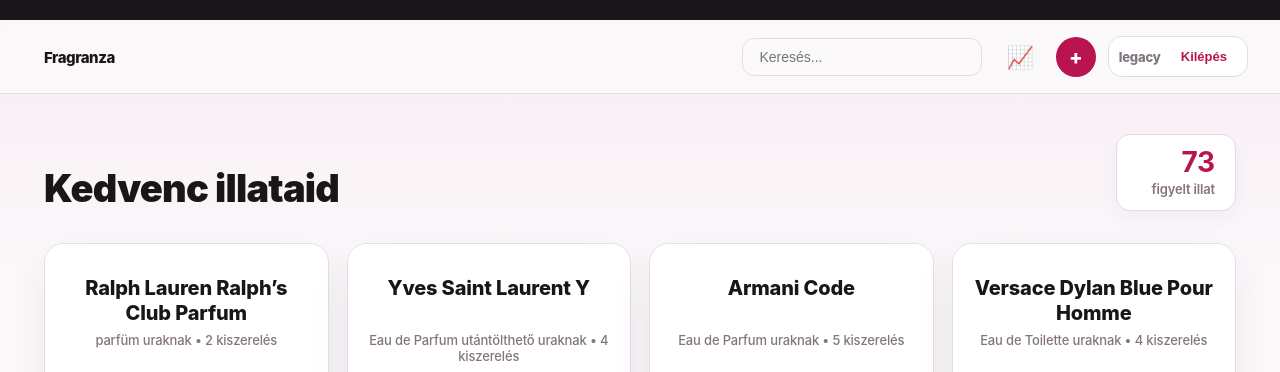
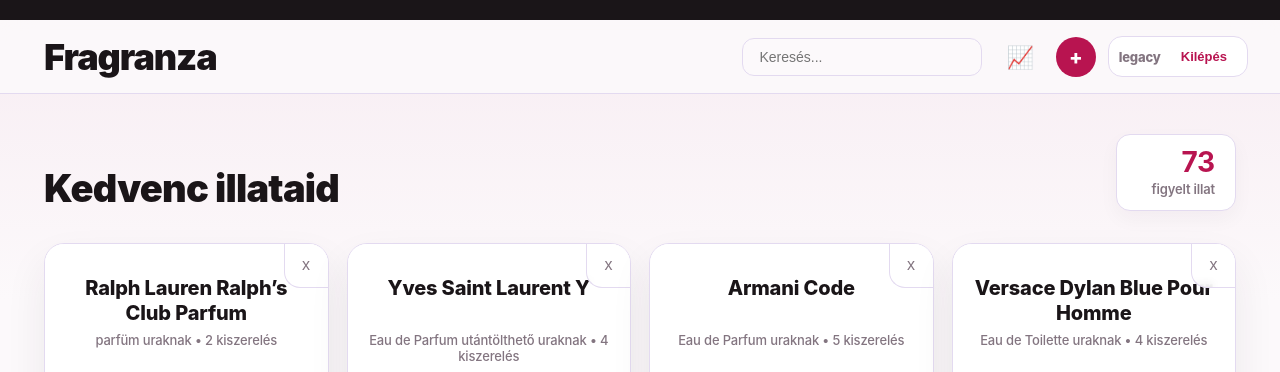
Before and after one commit to Tibor9704/notino-arfigyelo, a Flask app: page / in a window 1280 px wide. Shown: the top 372 px of the page. Run offline with Flask 3, Linux system fonts and the light colour scheme; a user stored in the database is signed in.

Commit message:
update readme and title size

```diff
--- a/static/style.css
+++ b/static/style.css
@@ -79,6 +79,12 @@
   color: var(--ink);
   text-decoration: none;
   letter-spacing: -0.03em;
+}
+
+.nav-link.brand-link {
+  font-size: 36px;
+  font-weight: 900;
+  line-height: 1;
 }
 
 .brand-link:hover {
--- a/templates/index.html
+++ b/templates/index.html
@@ -23,10 +23,10 @@
 
     <div class="card grouped-card">
 
-        <!-- <form action="/delete-group/{{ product.id }}" method="POST" class="delete-form"
+        <form action="/delete-group/{{ product.id }}" method="POST" class="delete-form"
               onclick="event.stopPropagation()">
           <button type="submit" aria-label="Kártya törlése">x</button>
-        </form> -->
+        </form>
 
         <div class="card-content default-view">
 
```
Also changed, not shown: README.md.
